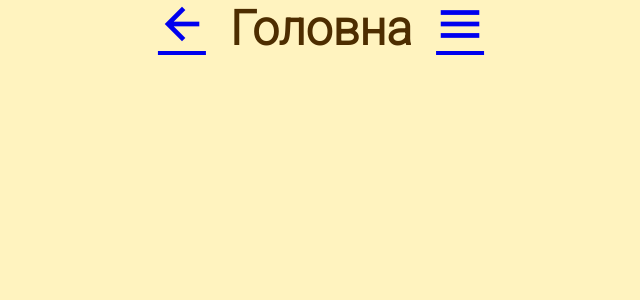
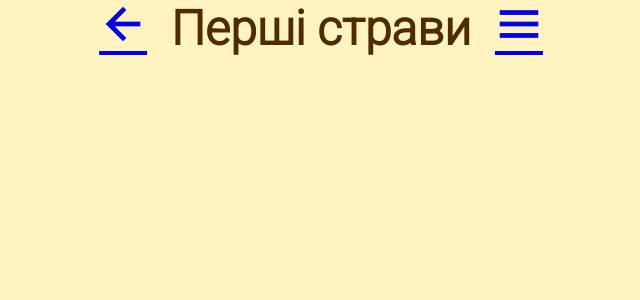
Before and after one commit to korniykom/Belicima-piatti, a React (Create React App) app in the folder belicima-piatti-react/: page / in a window 1280 px wide. Shown: the top 300 px of the page, without its empty margins (319-959 px from the left). Built offline with nearby package versions, Linux system fonts and the light colour scheme.

Commit message:
the nav component now accepts two parametres and returns us to the menu page by clicking on the menu button

```diff
--- a/belicima-piatti-react/src/App.js
+++ b/belicima-piatti-react/src/App.js
@@ -14,7 +14,7 @@ export default function App() {
         <Route path="info" element={<Infopage />} />
         <Route path="account" element={<Accountpage />} />
         <Route path="loading" element={<Loading />} />
-        <Route path="/" element={<Nav backLink="/" title="Головна" />} />
+        <Route path="/" element={<Nav backLink="/" title="Перші страви" />} />
       </Routes>
     </BrowserRouter>
   );
```
